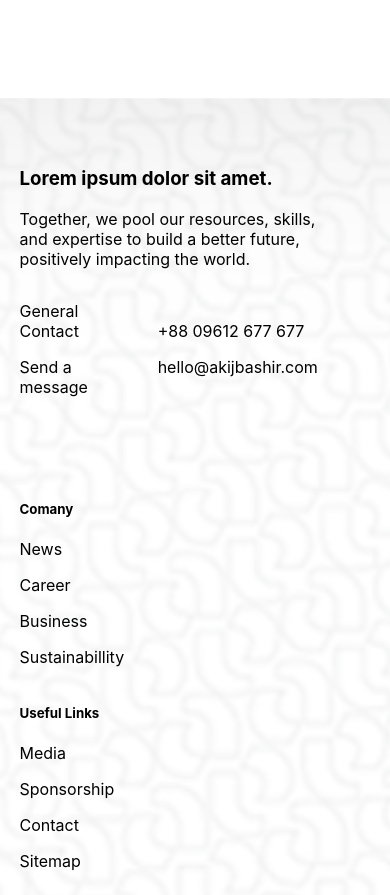
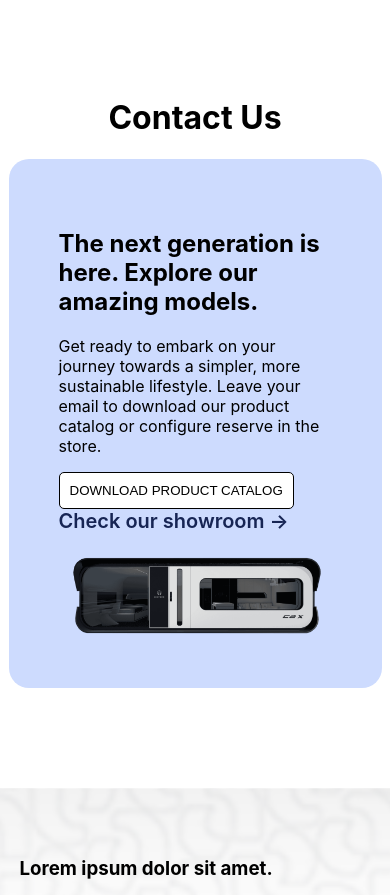
Before and after one commit to sazzadhossain1/Zara-Socks, a React (Create React App) app: page / in a window 390 px wide. Shown: the part 6275-7170 px from the top of the page. Built offline with nearby package versions, Linux system fonts and the light colour scheme.

Commit message:
code resize

```diff
--- a/src/components/Home/Home.js
+++ b/src/components/Home/Home.js
@@ -17,7 +17,7 @@ const Home = () => {
       <ThirdSection></ThirdSection>
       <FourthSection></FourthSection>
       <FifthSection></FifthSection>
-      {/* <SixSection></SixSection> */}
+      <SixSection></SixSection>
     </div>
   );
 };
--- a/src/components/SixSection/SixSection.css
+++ b/src/components/SixSection/SixSection.css
@@ -40,7 +40,9 @@
 }
 @media screen and (max-width: 1047px) {
   .six_flex_div {
-    width: 92%;
+  }
+  .six_photoOne {
+    max-width: 100%;
   }
 }
 @media screen and (max-width: 1024px) {
@@ -52,3 +54,29 @@
     margin-top: 20px;
   }
 }
+
+@media screen and (max-width: 830px) {
+  .six_flex_div {
+    width: 85%;
+  }
+}
+@media screen and (max-width: 663px) {
+  .six_flex_div {
+    width: 80%;
+  }
+}
+@media screen and (max-width: 497px) {
+  .six_flex_div {
+    width: 75%;
+  }
+}
+@media screen and (max-width: 400px) {
+  .six_flex_div {
+    width: 70%;
+  }
+}
+@media screen and (max-width: 331px) {
+  .six_flex_div {
+    width: 65%;
+  }
+}
```
